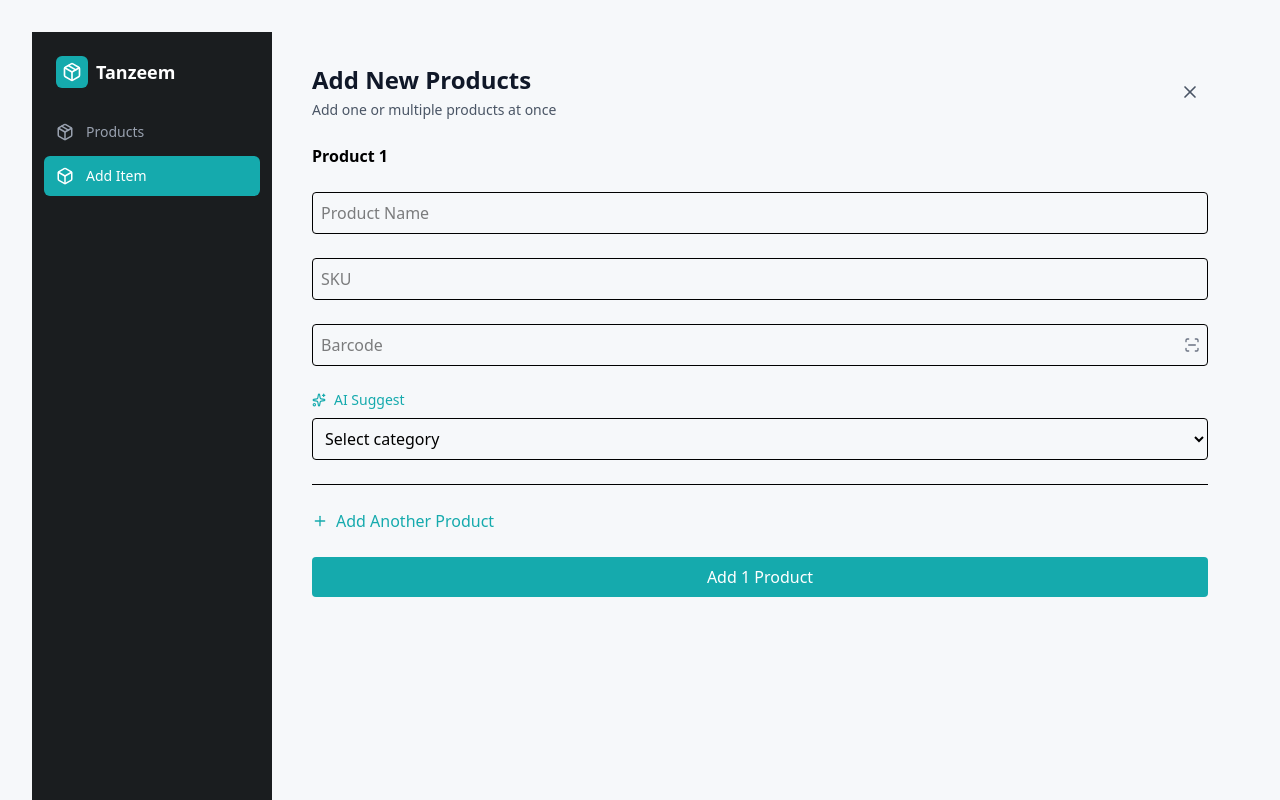
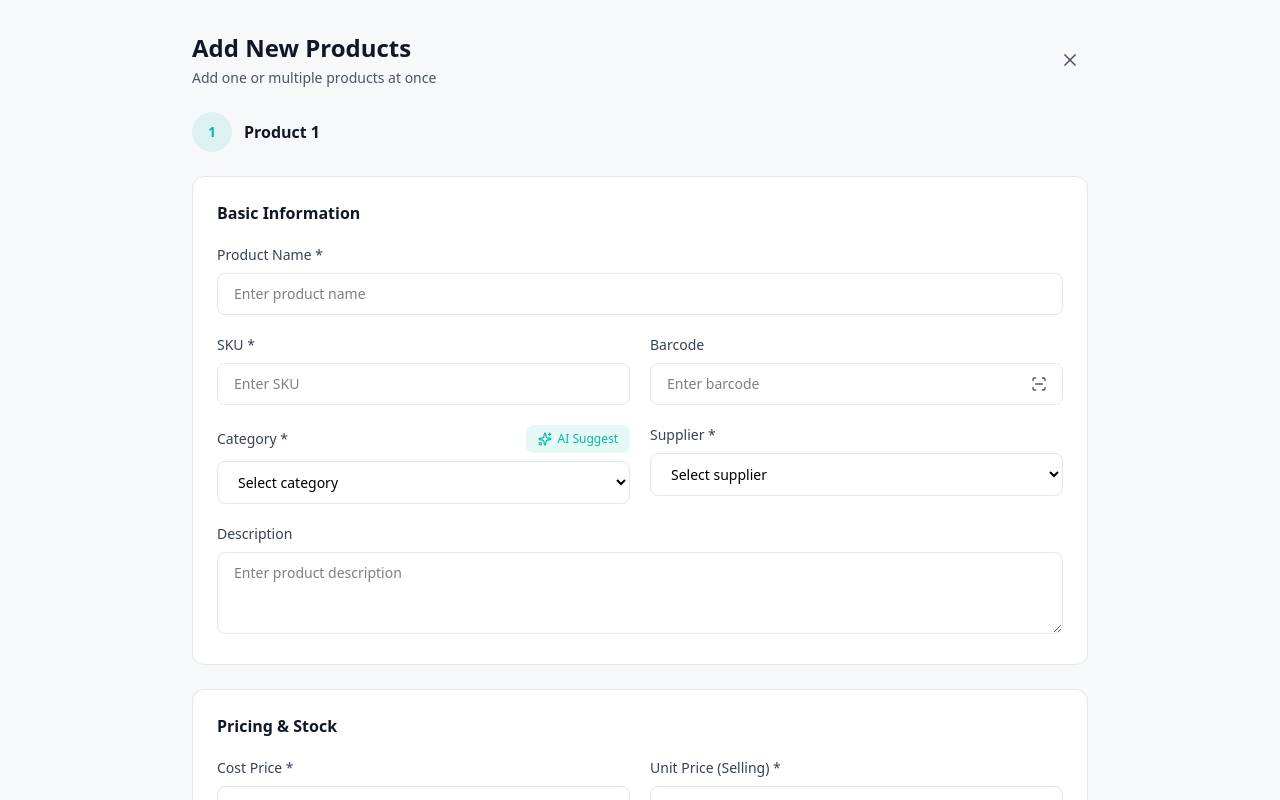
Before and after one commit to youssef-shalaby/Tanzeem, a React (Vite) app: page /add-item in a window 1280 px wide. Built offline with nearby package versions, Linux system fonts and the light colour scheme.

Commit message:
fixing-additem

```diff
--- a/src/pages/AddItemPage.jsx
+++ b/src/pages/AddItemPage.jsx
@@ -1,11 +1,9 @@
 import { useState } from 'react';
 import { X, ScanLine, Sparkles, Loader2, Plus, Trash2 } from 'lucide-react';
 import { useNavigate } from 'react-router';
-import { Sidebar } from '../components/Sidebar';
 
 export function AddItemPage() {
   const navigate = useNavigate();
-
   const [products, setProducts] = useState([
     {
       id: '1',
@@ -21,7 +19,7 @@ export function AddItemPage() {
       reorderLevel: '',
       expiryDate: '',
       status: 'Active',
-    },
+    }
   ]);
 
   const [aiSuggesting, setAiSuggesting] = useState({});
@@ -34,27 +32,25 @@ export function AddItemPage() {
   };
 
   const handleChange = (id, field, value) => {
-    setProducts(prev =>
-      prev.map(product =>
+    setProducts(products.map(product =>
       product.id === id ? { ...product, [field]: value } : product
-      )
-    );
+    ));
   };
 
   const handleScanBarcode = (id) => {
+    console.log('Scanning barcode for product:', id);
     alert('Barcode scanning feature would be activated here');
   };
 
   const handleAISuggestCategory = (id) => {
     const product = products.find(p => p.id === id);
-
     if (!product || (!product.productName && !product.description)) {
       alert('Please enter a product name or description first');
       return;
     }
 
-    setAiSuggesting(prev => ({ ...prev, [id]: true }));
-    setAiSuggestions(prev => ({ ...prev, [id]: '' }));
+    setAiSuggesting({ ...aiSuggesting, [id]: true });
+    setAiSuggestions({ ...aiSuggestions, [id]: '' });
 
     setTimeout(() => {
       const productText = `${product.productName} ${product.description}`.toLowerCase();
@@ -74,32 +70,29 @@ export function AddItemPage() {
         suggestedCategory = 'Health & Beauty';
       }
 
-      setAiSuggestions(prev => ({ ...prev, [id]: suggestedCategory }));
-      setAiSuggesting(prev => ({ ...prev, [id]: false }));
+      setAiSuggestions({ ...aiSuggestions, [id]: suggestedCategory });
+      setAiSuggesting({ ...aiSuggesting, [id]: false });
     }, 1500);
   };
 
   const applyAISuggestion = (id) => {
     const suggestion = aiSuggestions[id];
-    if (!suggestion) return;
+    if (suggestion) {
       handleChange(id, 'category', suggestion);
-    setAiSuggestions(prev => {
-      const updated = { ...prev };
-      delete updated[id];
-      return updated;
-    });
+      const newSuggestions = { ...aiSuggestions };
+      delete newSuggestions[id];
+      setAiSuggestions(newSuggestions);
+    }
   };
 
   const dismissAISuggestion = (id) => {
-    setAiSuggestions(prev => {
-      const updated = { ...prev };
-      delete updated[id];
-      return updated;
-    });
+    const newSuggestions = { ...aiSuggestions };
+    delete newSuggestions[id];
+    setAiSuggestions(newSuggestions);
   };
 
   const addProduct = () => {
-    setProducts(prev => [...prev, {
+    const newProduct = {
       id: Date.now().toString(),
       productName: '',
       sku: '',
@@ -113,126 +106,280 @@ export function AddItemPage() {
       reorderLevel: '',
       expiryDate: '',
       status: 'Active',
-    }]);
+    };
+    setProducts([...products, newProduct]);
   };
 
   const removeProduct = (id) => {
-    setProducts(prev => prev.length > 1 ? prev.filter(product => product.id !== id) : prev);
+    if (products.length > 1) {
+      setProducts(products.filter(product => product.id !== id));
+    }
   };
 
   return (
-    <div className="flex h-screen bg-[#f6f8fa]">
-      <Sidebar />
-
-      <main className="flex-1 overflow-y-auto p-8">
     <div className="max-w-4xl mx-auto space-y-6">
       <div className="flex items-center justify-between">
         <div>
           <h1 className="text-2xl font-semibold text-gray-900">Add New Products</h1>
           <p className="text-sm text-gray-600 mt-1">Add one or multiple products at once</p>
         </div>
-            <button onClick={() => navigate('/products')} className="p-2 hover:bg-gray-100 rounded-lg">
+        <button
+          onClick={() => navigate('/products')}
+          className="p-2 hover:bg-gray-100 rounded-lg transition-colors"
+        >
           <X className="w-5 h-5 text-gray-600" />
         </button>
       </div>
 
       <form onSubmit={handleSubmit} className="space-y-6">
         {products.map((product, index) => (
-              <div key={product.id} className="space-y-6 pb-6 border-b">
-                <div className="flex justify-between items-center">
-                  <h2 className="font-semibold">{product.productName || `Product ${index + 1}`}</h2>
+          <div key={product.id} className="space-y-6 pb-6 border-b border-gray-200 last:border-0 last:pb-0">
+            {/* Product Header */}
+            <div className="flex items-center justify-between">
+              <div className="flex items-center gap-3">
+                <div className="w-10 h-10 rounded-full bg-teal-500/10 flex items-center justify-center">
+                  <span className="text-sm font-semibold text-teal-500">{index + 1}</span>
+                </div>
+                <h2 className="font-semibold text-gray-900">
+                  {product.productName || `Product ${index + 1}`}
+                </h2>
+              </div>
               {products.length > 1 && (
-                    <button type="button" onClick={() => removeProduct(product.id)} className="text-red-600">
-                      <Trash2 size={16} />
+                <button
+                  type="button"
+                  onClick={() => removeProduct(product.id)}
+                  className="p-2 text-red-600 hover:bg-red-50 rounded-lg transition-colors"
+                >
+                  <Trash2 className="w-4 h-4" />
                 </button>
               )}
             </div>
 
+            {/* Basic Information */}
+            <div className="bg-white rounded-xl p-6 border border-gray-200">
+              <h3 className="font-semibold text-gray-900 mb-5">Basic Information</h3>
+              <div className="grid grid-cols-1 md:grid-cols-2 gap-5">
+                <div className="md:col-span-2">
+                  <label className="block text-sm font-medium text-gray-700 mb-2">Product Name *</label>
                   <input
                     type="text"
                     value={product.productName}
-                  onChange={e => handleChange(product.id, 'productName', e.target.value)}
-                  placeholder="Product Name"
-                  className="w-full border p-2 rounded"
+                    onChange={(e) => handleChange(product.id, 'productName', e.target.value)}
                     required
+                    className="w-full px-4 py-2.5 border border-gray-200 rounded-lg text-sm focus:outline-none focus:ring-2 focus:ring-teal-500/20 focus:border-teal-500"
+                    placeholder="Enter product name"
                   />
+                </div>
 
+                <div>
+                  <label className="block text-sm font-medium text-gray-700 mb-2">SKU *</label>
                   <input
                     type="text"
                     value={product.sku}
-                  onChange={e => handleChange(product.id, 'sku', e.target.value)}
-                  placeholder="SKU"
-                  className="w-full border p-2 rounded"
+                    onChange={(e) => handleChange(product.id, 'sku', e.target.value)}
                     required
+                    className="w-full px-4 py-2.5 border border-gray-200 rounded-lg text-sm focus:outline-none focus:ring-2 focus:ring-teal-500/20 focus:border-teal-500"
+                    placeholder="Enter SKU"
                   />
+                </div>
 
+                <div>
+                  <label className="block text-sm font-medium text-gray-700 mb-2">Barcode</label>
                   <div className="relative">
                     <input
                       type="text"
                       value={product.barcode}
-                    onChange={e => handleChange(product.id, 'barcode', e.target.value)}
-                    placeholder="Barcode"
-                    className="w-full border p-2 rounded pr-10"
+                      onChange={(e) => handleChange(product.id, 'barcode', e.target.value)}
+                      className="w-full px-4 py-2.5 pr-12 border border-gray-200 rounded-lg text-sm focus:outline-none focus:ring-2 focus:ring-teal-500/20 focus:border-teal-500"
+                      placeholder="Enter barcode"
                     />
                     <button
                       type="button"
                       onClick={() => handleScanBarcode(product.id)}
-                    className="absolute right-2 top-1/2 -translate-y-1/2 text-gray-500"
+                      className="absolute right-2 top-1/2 -translate-y-1/2 p-2 hover:bg-gray-100 rounded-lg transition-colors"
+                      title="Scan barcode"
                     >
-                    <ScanLine size={16} />
+                      <ScanLine className="w-4 h-4 text-gray-600" />
                     </button>
                   </div>
+                </div>
 
-                <div className="space-y-2">
+                <div>
+                  <div className="flex items-center justify-between mb-2">
+                    <label className="block text-sm font-medium text-gray-700">Category *</label>
                     <button
                       type="button"
                       onClick={() => handleAISuggestCategory(product.id)}
                       disabled={aiSuggesting[product.id]}
-                    className="flex items-center gap-2 text-sm text-[#15aaad]"
+                      className="flex items-center gap-1.5 px-3 py-1.5 bg-teal-500/10 text-teal-500 text-xs font-medium rounded-lg hover:bg-teal-500/20 transition-colors disabled:opacity-50 disabled:cursor-not-allowed"
                     >
                       {aiSuggesting[product.id] ? (
-                      <><Loader2 size={14} className="animate-spin" />Analyzing...</>
+                        <><Loader2 className="w-3.5 h-3.5 animate-spin" />Analyzing...</>
                       ) : (
-                      <><Sparkles size={14} />AI Suggest</>
+                        <><Sparkles className="w-3.5 h-3.5" />AI Suggest</>
                       )}
                     </button>
-
+                  </div>
                   <select
                     value={product.category}
-                    onChange={e => handleChange(product.id, 'category', e.target.value)}
-                    className="w-full border p-2 rounded"
+                    onChange={(e) => handleChange(product.id, 'category', e.target.value)}
                     required
+                    className="w-full px-4 py-2.5 border border-gray-200 rounded-lg text-sm focus:outline-none focus:ring-2 focus:ring-teal-500/20 focus:border-teal-500"
                   >
                     <option value="">Select category</option>
-                    <option>Electronics</option>
-                    <option>Accessories</option>
-                    <option>Office Supplies</option>
-                    <option>Furniture</option>
-                    <option>Food & Beverage</option>
-                    <option>Health & Beauty</option>
+                    <option value="Electronics">Electronics</option>
+                    <option value="Accessories">Accessories</option>
+                    <option value="Office Supplies">Office Supplies</option>
+                    <option value="Furniture">Furniture</option>
+                    <option value="Food & Beverage">Food & Beverage</option>
+                    <option value="Health & Beauty">Health & Beauty</option>
                   </select>
-
                   {aiSuggestions[product.id] && (
-                    <div className="flex gap-2">
-                      <button type="button" onClick={() => applyAISuggestion(product.id)} className="bg-[#15aaad] text-white px-3 py-1 rounded text-xs">Apply</button>
-                      <button type="button" onClick={() => dismissAISuggestion(product.id)} className="bg-gray-200 px-3 py-1 rounded text-xs">Dismiss</button>
+                    <div className="mt-2 p-3 bg-teal-500/10 border border-teal-500/20 rounded-lg">
+                      <div className="flex items-center justify-between">
+                        <div className="flex items-center gap-2">
+                          <Sparkles className="w-4 h-4 text-teal-500" />
+                          <span className="text-sm text-gray-900">
+                            AI suggests: <span className="font-semibold text-teal-500">{aiSuggestions[product.id]}</span>
+                          </span>
+                        </div>
+                        <div className="flex items-center gap-2">
+                          <button type="button" onClick={() => applyAISuggestion(product.id)}
+                            className="px-3 py-1 bg-teal-500 text-white text-xs font-medium rounded hover:bg-teal-600 transition-colors">
+                            Apply
+                          </button>
+                          <button type="button" onClick={() => dismissAISuggestion(product.id)}
+                            className="px-3 py-1 bg-gray-200 text-gray-700 text-xs font-medium rounded hover:bg-gray-300 transition-colors">
+                            Dismiss
+                          </button>
+                        </div>
+                      </div>
                     </div>
                   )}
+                </div>
+
+                <div>
+                  <label className="block text-sm font-medium text-gray-700 mb-2">Supplier *</label>
+                  <select
+                    value={product.supplier}
+                    onChange={(e) => handleChange(product.id, 'supplier', e.target.value)}
+                    required
+                    className="w-full px-4 py-2.5 border border-gray-200 rounded-lg text-sm focus:outline-none focus:ring-2 focus:ring-teal-500/20 focus:border-teal-500"
+                  >
+                    <option value="">Select supplier</option>
+                    <option value="TechCorp">TechCorp</option>
+                    <option value="GadgetHub">GadgetHub</option>
+                    <option value="ConnectPro">ConnectPro</option>
+                    <option value="DisplayTech">DisplayTech</option>
+                    <option value="Global Trade Co">Global Trade Co</option>
+                  </select>
+                </div>
+
+                <div className="md:col-span-2">
+                  <label className="block text-sm font-medium text-gray-700 mb-2">Description</label>
+                  <textarea
+                    value={product.description}
+                    onChange={(e) => handleChange(product.id, 'description', e.target.value)}
+                    rows={3}
+                    className="w-full px-4 py-2.5 border border-gray-200 rounded-lg text-sm focus:outline-none focus:ring-2 focus:ring-teal-500/20 focus:border-teal-500"
+                    placeholder="Enter product description"
+                  />
+                </div>
+              </div>
+            </div>
+
+            {/* Pricing & Stock */}
+            <div className="bg-white rounded-xl p-6 border border-gray-200">
+              <h3 className="font-semibold text-gray-900 mb-5">Pricing & Stock</h3>
+              <div className="grid grid-cols-1 md:grid-cols-2 gap-5">
+                <div>
+                  <label className="block text-sm font-medium text-gray-700 mb-2">Cost Price *</label>
+                  <div className="relative">
+                    <span className="absolute left-4 top-1/2 -translate-y-1/2 text-gray-500 text-sm">$</span>
+                    <input type="number" value={product.costPrice}
+                      onChange={(e) => handleChange(product.id, 'costPrice', e.target.value)}
+                      required step="0.01"
+                      className="w-full pl-8 pr-4 py-2.5 border border-gray-200 rounded-lg text-sm focus:outline-none focus:ring-2 focus:ring-teal-500/20 focus:border-teal-500"
+                      placeholder="0.00" />
+                  </div>
+                </div>
+
+                <div>
+                  <label className="block text-sm font-medium text-gray-700 mb-2">Unit Price (Selling) *</label>
+                  <div className="relative">
+                    <span className="absolute left-4 top-1/2 -translate-y-1/2 text-gray-500 text-sm">$</span>
+                    <input type="number" value={product.unitPrice}
+                      onChange={(e) => handleChange(product.id, 'unitPrice', e.target.value)}
+                      required step="0.01"
+                      className="w-full pl-8 pr-4 py-2.5 border border-gray-200 rounded-lg text-sm focus:outline-none focus:ring-2 focus:ring-teal-500/20 focus:border-teal-500"
+                      placeholder="0.00" />
+                  </div>
+                </div>
+
+                <div>
+                  <label className="block text-sm font-medium text-gray-700 mb-2">Initial Stock Quantity *</label>
+                  <input type="number" value={product.stock}
+                    onChange={(e) => handleChange(product.id, 'stock', e.target.value)}
+                    required
+                    className="w-full px-4 py-2.5 border border-gray-200 rounded-lg text-sm focus:outline-none focus:ring-2 focus:ring-teal-500/20 focus:border-teal-500"
+                    placeholder="0" />
+                </div>
+
+                <div>
+                  <label className="block text-sm font-medium text-gray-700 mb-2">Reorder Level *</label>
+                  <input type="number" value={product.reorderLevel}
+                    onChange={(e) => handleChange(product.id, 'reorderLevel', e.target.value)}
+                    required
+                    className="w-full px-4 py-2.5 border border-gray-200 rounded-lg text-sm focus:outline-none focus:ring-2 focus:ring-teal-500/20 focus:border-teal-500"
+                    placeholder="0" />
+                </div>
+
+                <div>
+                  <label className="block text-sm font-medium text-gray-700 mb-2">Expiry Date</label>
+                  <input type="date" value={product.expiryDate}
+                    onChange={(e) => handleChange(product.id, 'expiryDate', e.target.value)}
+                    className="w-full px-4 py-2.5 border border-gray-200 rounded-lg text-sm focus:outline-none focus:ring-2 focus:ring-teal-500/20 focus:border-teal-500" />
+                </div>
+
+                <div>
+                  <label className="block text-sm font-medium text-gray-700 mb-2">Status *</label>
+                  <select value={product.status}
+                    onChange={(e) => handleChange(product.id, 'status', e.target.value)}
+                    required
+                    className="w-full px-4 py-2.5 border border-gray-200 rounded-lg text-sm focus:outline-none focus:ring-2 focus:ring-teal-500/20 focus:border-teal-500"
+                  >
+                    <option value="Active">Active</option>
+                    <option value="Inactive">Inactive</option>
+                  </select>
+                </div>
+              </div>
             </div>
           </div>
         ))}
 
-            <button type="button" onClick={addProduct} className="flex items-center gap-2 text-[#15aaad]">
-              <Plus size={16} />
+        {/* Add Another Product */}
+        <div className="border-2 border-dashed border-gray-300 rounded-xl p-6 hover:border-teal-500 transition-colors">
+          <button type="button" onClick={addProduct}
+            className="w-full flex items-center justify-center gap-2 text-teal-500 font-medium hover:text-teal-600 transition-colors">
+            <Plus className="w-5 h-5" />
             Add Another Product
           </button>
+        </div>
 
-            <button type="submit" className="w-full bg-[#15aaad] text-white py-2 rounded">
+        {/* Action Buttons */}
+        <div className="flex gap-3">
+          <button type="submit"
+            className="flex-1 px-6 py-2.5 bg-teal-500 text-white text-sm rounded-lg hover:bg-teal-600 transition-colors font-medium">
             Add {products.length} {products.length === 1 ? 'Product' : 'Products'}
           </button>
+          <button type="button" onClick={() => navigate('/products')}
+            className="px-6 py-2.5 border border-gray-200 text-gray-700 text-sm rounded-lg hover:bg-gray-50 transition-colors">
+            Cancel
+          </button>
+        </div>
       </form>
-        </div>
-      </main>
     </div>
   );
 }
+
+export default AddItemPage;
```
Lines whose indentation alone changed are shown as unchanged.
